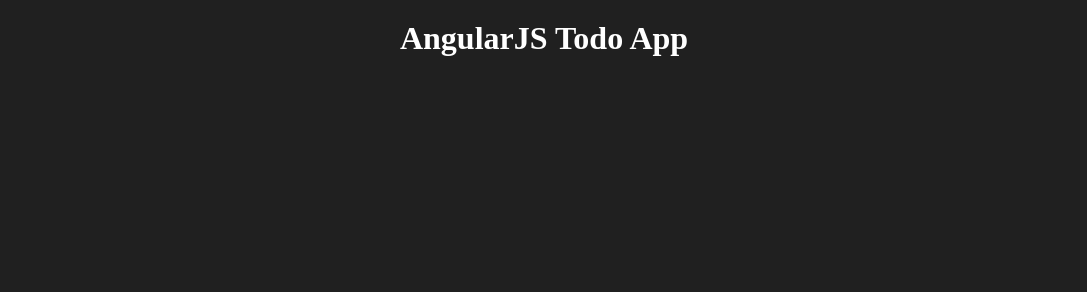
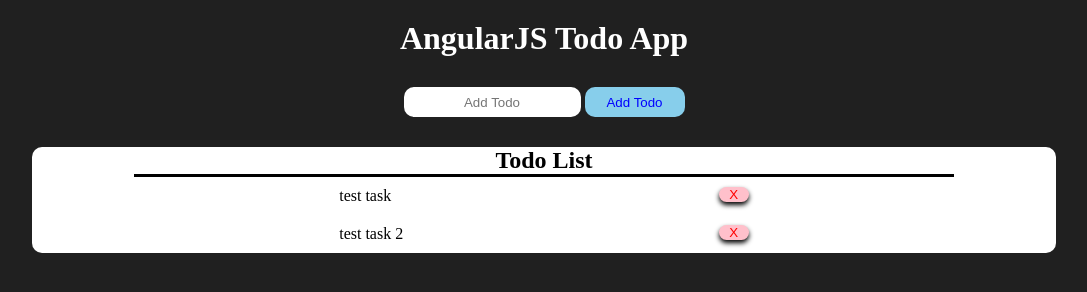
Before and after one commit to Dj-Viking/angularjs-todo-app, a plain HTML site: page index.html in a window 1280 px wide. Shown: the whole page, without its empty margins (96-1183 px from the left). Drawn offline with nearby package versions, Linux system fonts and the light colour scheme.

Commit message:
Basic structure done

```diff
--- a/assets/css/styles.css
+++ b/assets/css/styles.css
@@ -1,5 +1,5 @@
 * {
-  color: white;
+  color: black;
   padding: 0;
   margin: 0;
 }
@@ -10,18 +10,82 @@
   margin: 20px;
 }
 
+.header h1 {
+  color: white;
+}
+
 .dark-mode-body {
   background-color: rgb(32, 32, 32);
 }
 
-.todo-section-container {
+.input-container {
+  display: flex;
+  justify-content: center;
+  margin: 30px;
+}
+.input-container input {
+  height: 30px;
+  border-radius: 10px;
+  border: none;
+  text-align: center;
+}
+.input-container button {
+  height: 30px;
+  width: 100px;
+  color: blue;
+  background-color: skyblue;
+  border-radius: 10px;
+  border: none;
+  transition: .1s;
+  cursor: pointer;
+}
+.input-container button:hover {
+  background-color: blue;
+  color: skyblue;
+  transition: .1s;
+}
+
+.todo-list-container {
+  margin: 0 10%;
+  border-radius: 10px;
   display: flex;
   flex-direction: column;
   justify-content: center;
+  text-align: center;
+  background-color: white;
+}
+.todo-list-container h2 {
+  border-bottom: 3px solid;
+  margin: 0 10%;
+}
+.todo-list-container ol {
+  list-style: none;
 }
 
 .todo-list {
   display: flex;
   flex-direction: column;
-  justify-content: center;
 }
+.todo-list li {
+  margin: 10px 30%;
+  display: inline-block;
+  text-align: left;
+}
+.todo-list li button {
+  float: right;
+  color: red;
+  background-color: pink;
+  width: 30px;
+  border-radius: 10px;
+  border: none;
+  cursor: pointer;
+  transition: .1s;
+  box-shadow: 0px 3px 5px black;
+}
+.todo-list li button:hover {
+  color: white;
+  background-color: red;
+  cursor: pointer;
+  transition: .1s;
+  box-shadow: 0px 5px 5px black;
+}
--- /dev/null
+++ b/assets/js/createTodoEl.js
@@ -0,0 +1,3 @@
+function createTodo(todoText) {
+  return "<li>" + todoText + "<button ng-click='removeTodo()'>X</button></li>";
+};
--- a/assets/js/main.js
+++ b/assets/js/main.js
@@ -1 +1,43 @@
+import test from './test.js';
 const main = angular.module('main', []);
+
+main.controller('main', function($scope) {
+
+  $scope.textInput = '';
+
+  $scope.textInputTwo = '';
+
+  $scope.seeChange = function() {
+    //same as $scope
+    //console.log(this.textInput);
+    // console.log($scope.textInput);
+
+    $scope.textInputTwo = $scope.textInput;
+
+    console.log($scope.textInputTwo);
+  }
+
+  $scope.inputChange = function(event) {
+    console.log(event.target.value);
+    $scope.textInput = event.target.value
+  }
+
+  $scope.addTodo = function() {
+
+    console.log('added todo');
+  };
+
+  $scope.removeTodo = function() {
+
+    console.log('removed todo');
+  }
+
+  $scope.formSubmit = function(event) {
+    event.preventDefault();
+    console.log(event.target[0].value);
+    console.log('form submitted');
+
+    test();
+  };
+
+});
--- /dev/null
+++ b/assets/js/test.js
@@ -0,0 +1,6 @@
+/**
+ * outputs 'test' to the browser console
+ */
+export default function test() {
+  console.log('test');
+}
--- a/index.html
+++ b/index.html
@@ -3,6 +3,7 @@
     lang="en"
     ng-app="main"
     ng-cloak
+    style="background-color: rgb(32, 32, 32);"
 >
     <head>
         <meta charset="UTF-8">
@@ -17,11 +18,46 @@
     </head>
     <body class="dark-mode-body">
 
-        <header class="header">
-            <h1>AngularJS Todo App</h1>
-        </header>
+        <div ng-controller="main">
+
+            <header class="header">
+                <h1>AngularJS Todo App</h1>
+            </header>
+
+            <div class="input-container">
+                <form ng-submit="formSubmit($event)">
+                    <input
+                        ng-model="textInput"
+                        ng-change="seeChange()"
+                        type="text"
+                        placeholder="Add Todo"
+                    >
+                    <button
+                        type="submit"
+                        ng-click="addTodo()"
+                    >
+                        Add Todo
+                    </button>
+                </form>
+            </div>
+
+            <div class="todo-list-container">
+                <h2>Todo List</h2>
+                <ol class="todo-list">
+                    <li>
+                        test task
+                        <button ng-click="removeTodo()">X</button>
+                    </li>
+                    <li>
+                        test task 2
+                        <button>X</button>
+                    </li>
+                </ol>
+            </div>
+        </div>
 
         <script src="https://ajax.googleapis.com/ajax/libs/angularjs/1.8.2/angular.min.js"></script>
-        <script src="/assets/js/main.js"></script>
+        <script src="assets/js/createTodoEl.js"></script>
+        <script type="module" src="/assets/js/main.js"></script>
     </body>
 </html>
```
